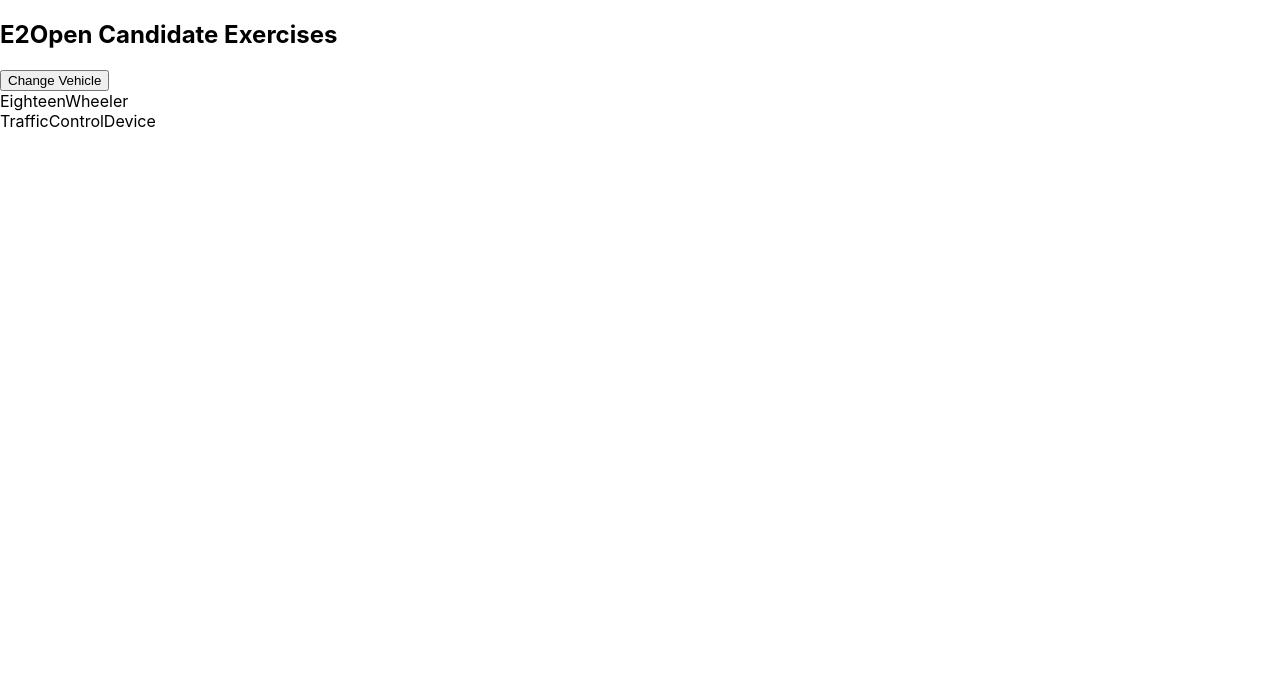
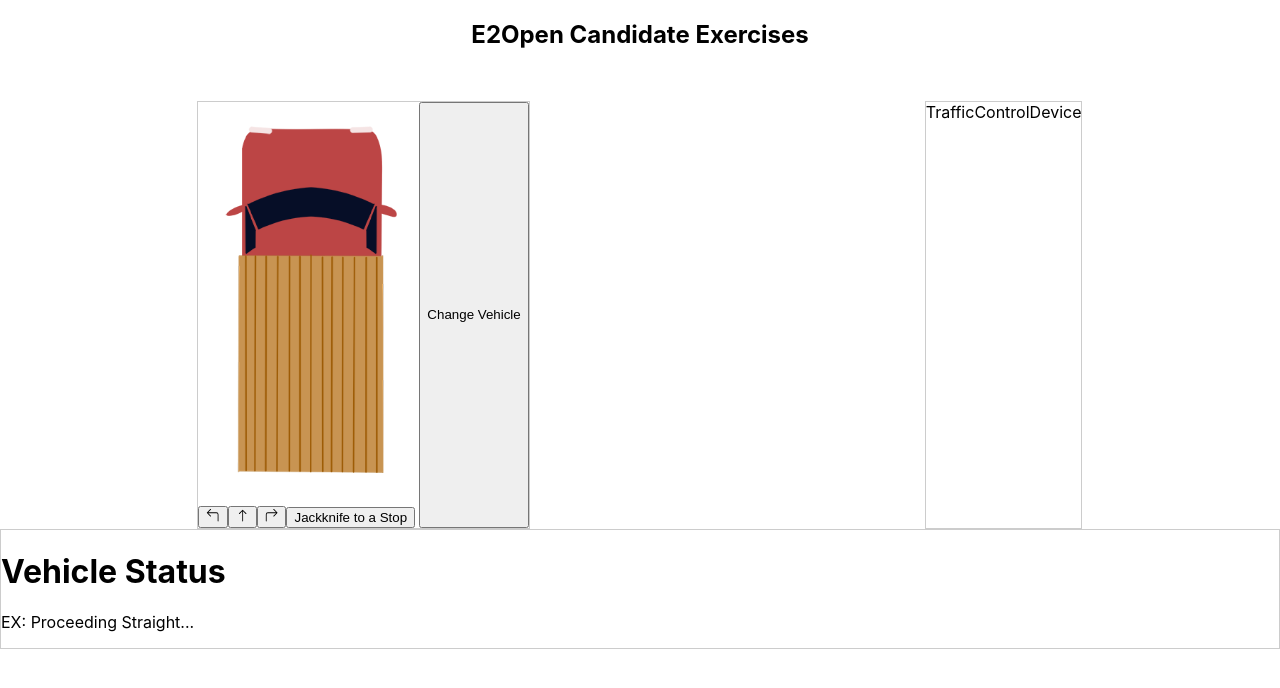
Before and after one commit to murphy-mi/candidate-exercises, a React (Create React App) app: page / in a window 1280 px wide. Shown: the top 688 px of the page. Built offline with nearby package versions, Linux system fonts and the light colour scheme.

Commit message:
initial styling/layout

```diff
--- a/package.json
+++ b/package.json
@@ -8,6 +8,7 @@
     "@testing-library/user-event": "^13.5.0",
     "react": "^18.2.0",
     "react-dom": "^18.2.0",
+    "react-icons": "^4.4.0",
     "react-scripts": "5.0.1",
     "web-vitals": "^2.1.4"
   },
--- a/src/App.js
+++ b/src/App.js
@@ -2,6 +2,7 @@ import { useState } from "react";
 import EighteenWheeler from "./components/EighteenWheeler";
 import TrafficControlDevice from "./components/TrafficControlDevice";
 import SUV from "./components/SUV";
+import VehicleStatus from "./components/VehicleStatus";
 
 function App() {
   const [currentVehicle, setCurrentVehicle] = useState(true);
@@ -13,21 +14,22 @@ function App() {
   }
 
   return (
-    <div className="App">
-      <header className="App-header">
+    <div className="app-container">
+      <header className="app-header">
         <h2>E2Open Candidate Exercises</h2>
       </header>
       <div className="user-interface-container">
-        <button onClick={() => setCurrentVehicle(!currentVehicle)}>
-          Change Vehicle
-        </button>
-      </div>
-      <div className="vehicle-traffic-container">
-        <div className="vehicle-container">{vehicle}</div>
-        <div>
+        <div className="vehicle-container">
+          {vehicle}
+          <button onClick={() => setCurrentVehicle(!currentVehicle)}>
+            Change Vehicle
+          </button>
+        </div>
+        <div className="traffic-container">
           <TrafficControlDevice />
         </div>
       </div>
+      <VehicleStatus />
     </div>
   );
 }
--- a/src/components/EighteenWheeler.js
+++ b/src/components/EighteenWheeler.js
@@ -1,9 +1,29 @@
-import React from 'react'
+import React from "react";
+import EighteenWheelerIMG from "../assets/EighteenWheeler.png";
+import { BsArrow90DegLeft, BsArrow90DegRight, BsArrowUp } from "react-icons/bs";
 
 function EighteenWheeler() {
   return (
-    <div>EighteenWheeler</div>
-  )
+    <div className="eighteen-wheeler-container">
+      <img
+        className="eighteen-wheeler-image"
+        src={EighteenWheelerIMG}
+        alt="Eighteen Wheeler"
+      />
+      <div className="eighteen-wheeler-controls">
+        <button>
+          <BsArrow90DegLeft />
+        </button>
+        <button>
+          <BsArrowUp />
+        </button>
+        <button>
+          <BsArrow90DegRight />
+        </button>
+        <button>Jackknife to a Stop</button>
+      </div>
+    </div>
+  );
 }
 
-export default EighteenWheeler
+export default EighteenWheeler;
--- /dev/null
+++ b/src/components/VehicleStatus.js
@@ -0,0 +1,12 @@
+import React from "react";
+
+function VehicleStatus() {
+  return (
+    <div className="vehicle-status-container">
+      <h1>Vehicle Status</h1>
+      <p>EX: Proceeding Straight... </p>
+    </div>
+  );
+}
+
+export default VehicleStatus;
--- a/src/index.css
+++ b/src/index.css
@@ -11,3 +11,49 @@ code {
   font-family: source-code-pro, Menlo, Monaco, Consolas, 'Courier New',
     monospace;
 }
+
+/* App */
+
+.app-header {
+  display: flex;
+  justify-content: center;
+  margin-bottom: 2rem;
+}
+
+.user-interface-container {
+  display: flex;
+  justify-content: space-around;
+}
+
+.vehicle-container {
+  display: flex;
+  justify-content: center;
+  border: 1px solid #ccc;
+  max-width: 50%;
+}
+
+.traffic-container {
+  display: flex;
+  justify-content: center;
+  border: 1px solid #ccc;
+  max-width: 50%;
+}
+
+
+/* .app-container {
+  display: flex;
+  justify-content: start;
+} */
+
+
+/* Eighteen Wheeler */
+
+.eighteen-wheeler-image {
+  height: 25rem;
+}
+
+/* Vehicle Status */
+
+.vehicle-status-container {
+  border: 1px solid #ccc;
+}
```
Also changed, not shown: src/components/TrafficControlDevice.js (+4 -5 lines), src/index.js (+6 -6 lines), 1 other file (tests, documents, lock files or other folders).
